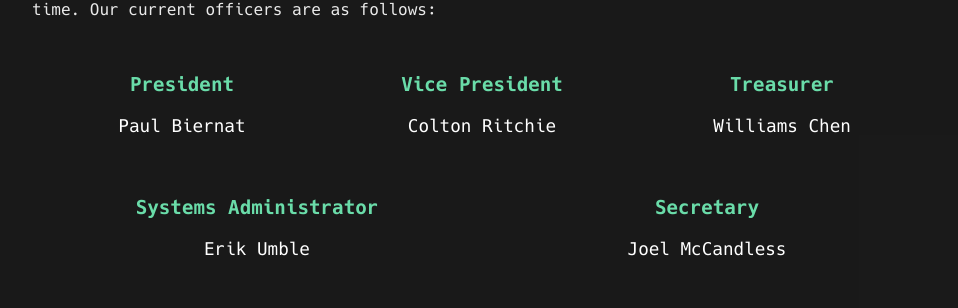
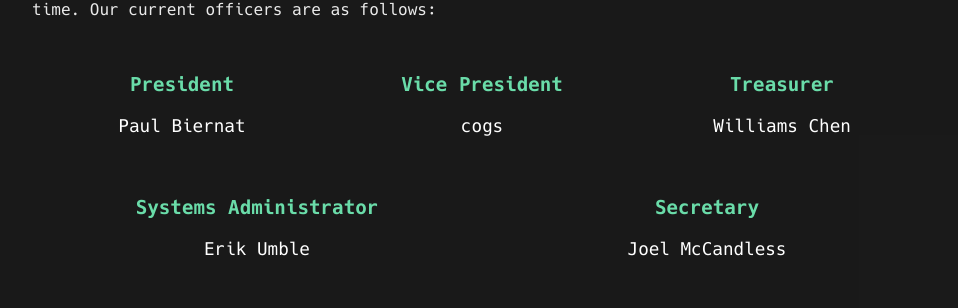
Before and after one commit to RPISEC/website, a Jekyll site: the page built from about.html, in a window 1280 px wide and 900 px high, scrolled down 484 px. Shown: the part 144-452 px from the top of the window, without its empty margins (158-1116 px from the left). Built offline with Jekyll 4.4.1, drawn with Linux system fonts in a browser that asks for light colours.

Commit message:
Update name

```diff
--- a/about.html
+++ b/about.html
@@ -20,7 +20,7 @@ description: Who We Are, What We Do, and How to Join
                 </li>
                 <li>
                     <div class="position">Vice President</div>
-                    <div class="name">Colton Ritchie</div>
+                    <div class="name">cogs</div>
                 </li>
                 <li>
                     <div class="position">Treasurer</div>
```
